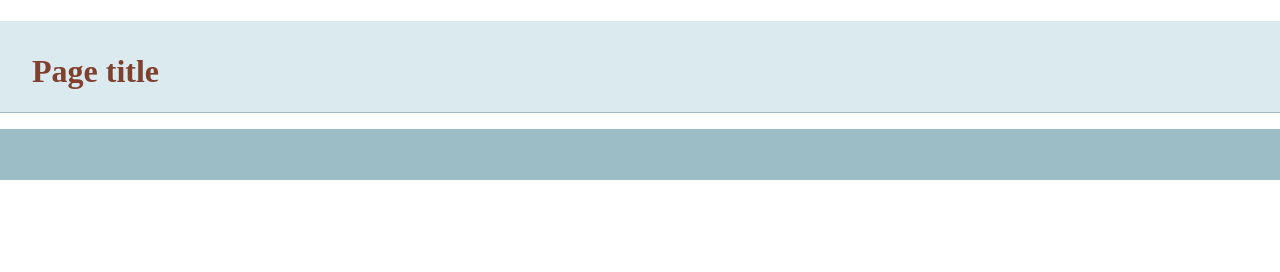
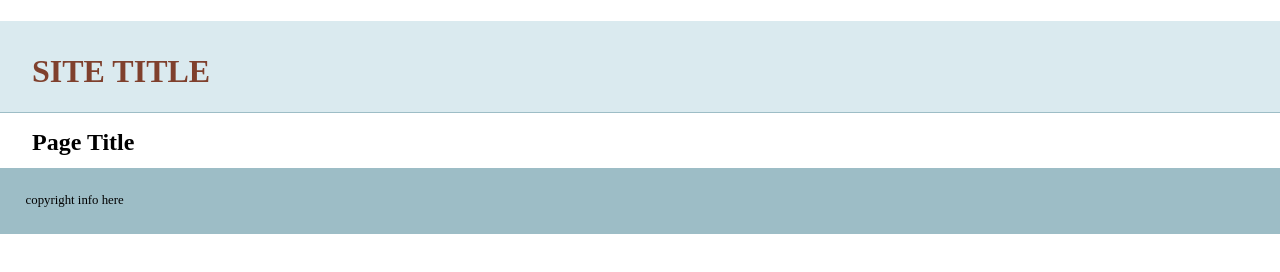
Before and after one commit to frafur/git-bas, a plain HTML site: page index.html in a window 1280 px wide. Drawn offline with nearby package versions, Linux system fonts and the light colour scheme.

Commit message:
Added more info to template

```diff
--- a/index.html
+++ b/index.html
@@ -14,13 +14,15 @@
     </head>
     <body>
     <header>
-	<h1>Page title</h1>
+	<h1>SITE TITLE</h1>
     </header>
     <nav id="pageNav">
     </nav>
     <main>
+      <h2>Page Title</h2>
     </main>
     <footer>
+      copyright info here
     </footer>
         <script>
 //use the modernizr load to load up external scripts. This will load the scripts asynchronously, but the order listed matters. Although it will load all scripts in parallel, it will execute them in the order listed
```
